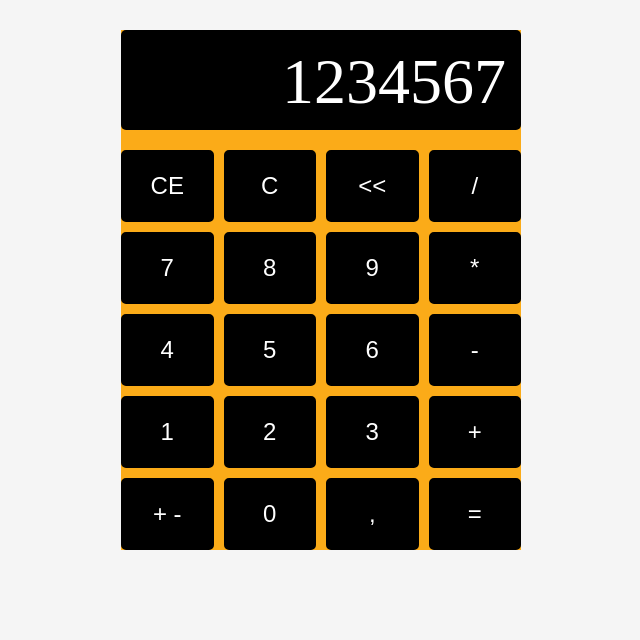
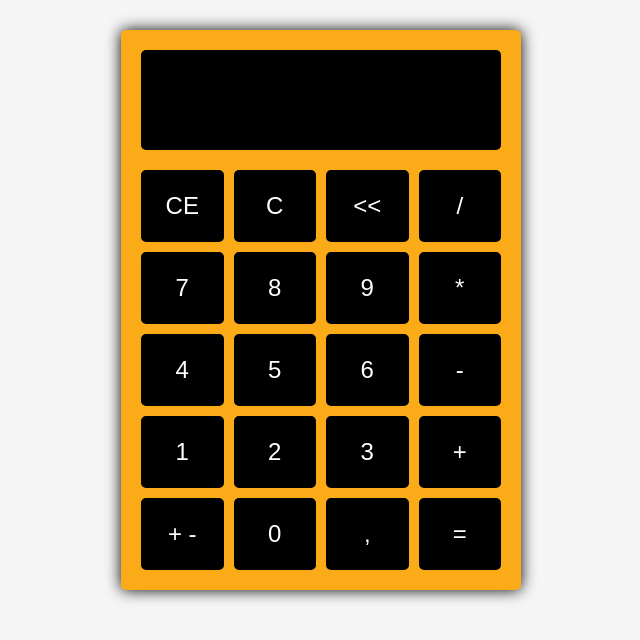
Before and after one commit to fabianocardosodev/calculadora, a plain HTML site: page index.html in a window 1280 px wide. Shown: the whole page, without its empty margins (319-959 px from the left). Drawn offline with Linux system fonts and the light colour scheme.

Commit message:
final css e start js
colocando funcionalidade no projeto

```diff
--- /dev/null
+++ b/calculadora.js
@@ -0,0 +1 @@
+'use strict';
--- a/index.html
+++ b/index.html
@@ -8,9 +8,9 @@
     </head>
     <body>
         <div class="calculator">
-            <div class="display">1234567</div>
+            <div class="display" id="display"></div>
             <div class="calculator-buttons">
-                <button>CE</button>
+                <button id="limparDisplay">CE</button>
                 <button>C</button>
                 <button><<</button>
                 <button>/</button>
@@ -32,6 +32,6 @@
                 <button>=</button>
             </div>
         </div>
-
+    <script src="calculadora.js"></script>
 </body>
 </html>
--- a/style.css
+++ b/style.css
@@ -13,6 +13,9 @@ body {
     width: 400px;
     margin: 0 auto;
     background-color: #FBAB18;
+    padding: 20px;
+    border-radius: 5px;
+    box-shadow: 0 0 15px black;
 }
 
 .display {
```
